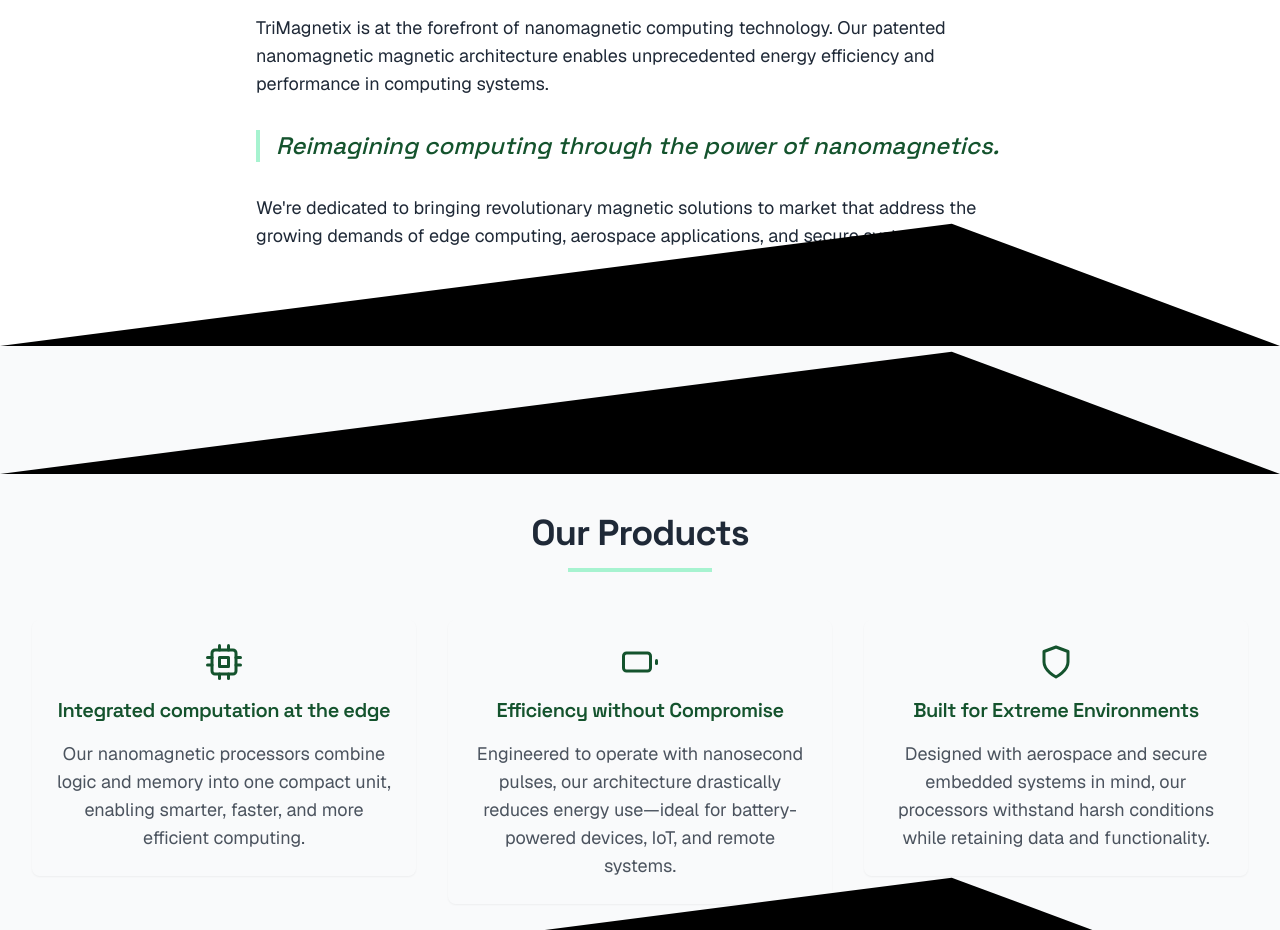
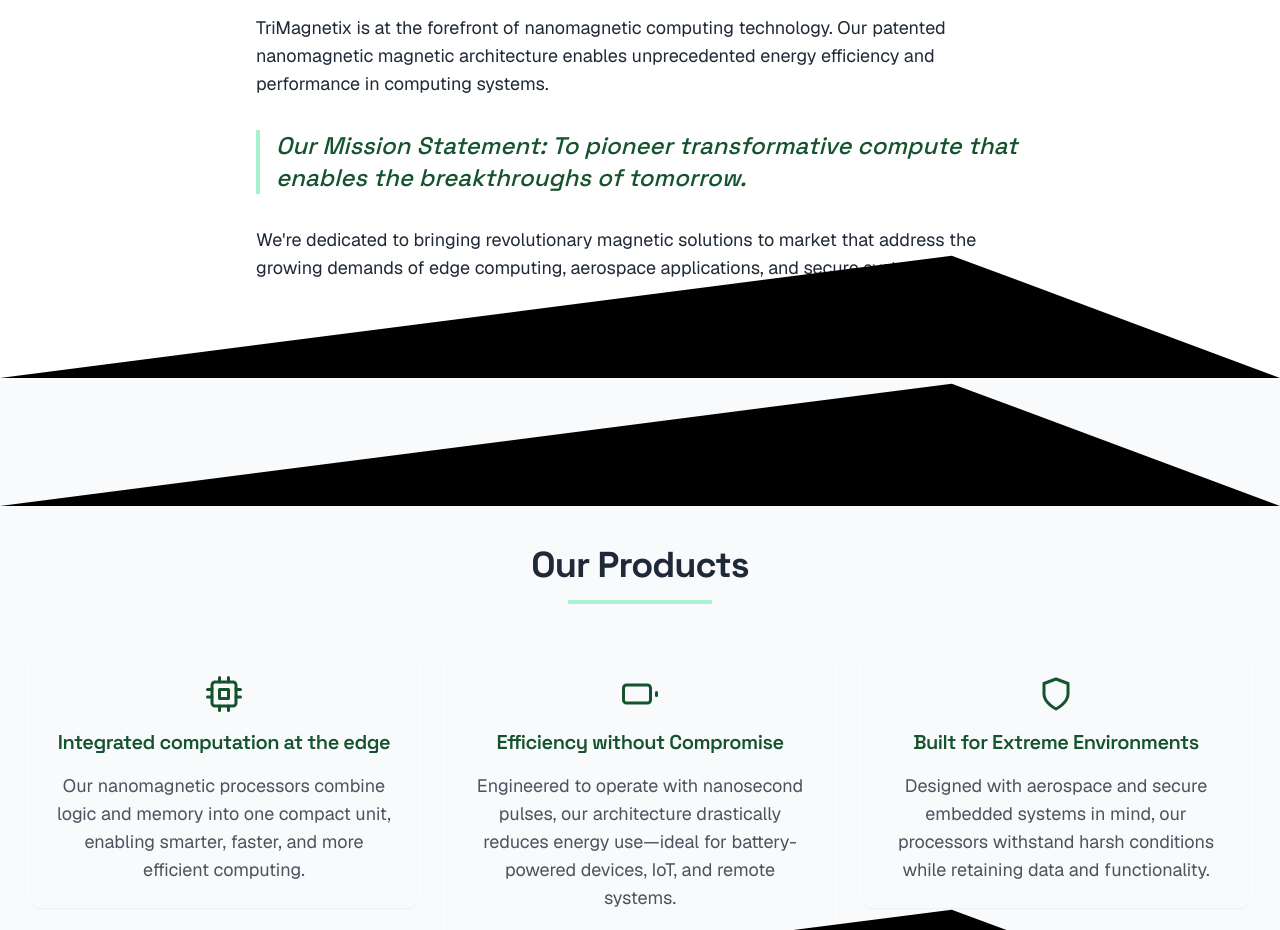
Before and after one commit to TriMagnetix/main-site, a Next.js app: page / in a window 1280 px wide. Shown: the part 960-1890 px from the top of the page. Built offline with nearby package versions, Linux system fonts and the light colour scheme.

Commit message:
Update our Mission Statement

```diff
--- a/src/components/AboutSection.tsx
+++ b/src/components/AboutSection.tsx
@@ -27,7 +27,7 @@
 
           <AnimateOnScroll animation="scale-up" delay="delay-300">
             <blockquote className="pull-quote my-8">
-              Reimagining computing through the power of nanomagnetics.
+             Our Mission Statement: To pioneer transformative compute that enables the breakthroughs of tomorrow.
             </blockquote>
           </AnimateOnScroll>
 
```
